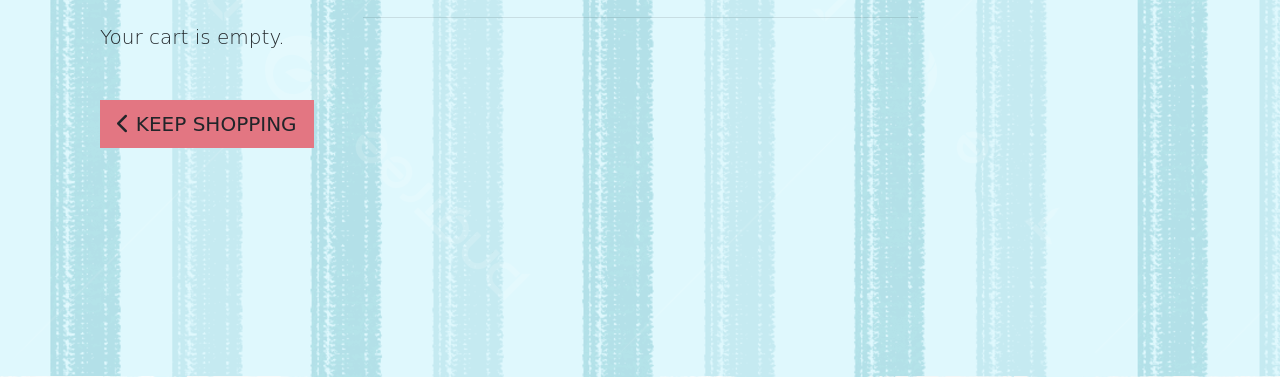
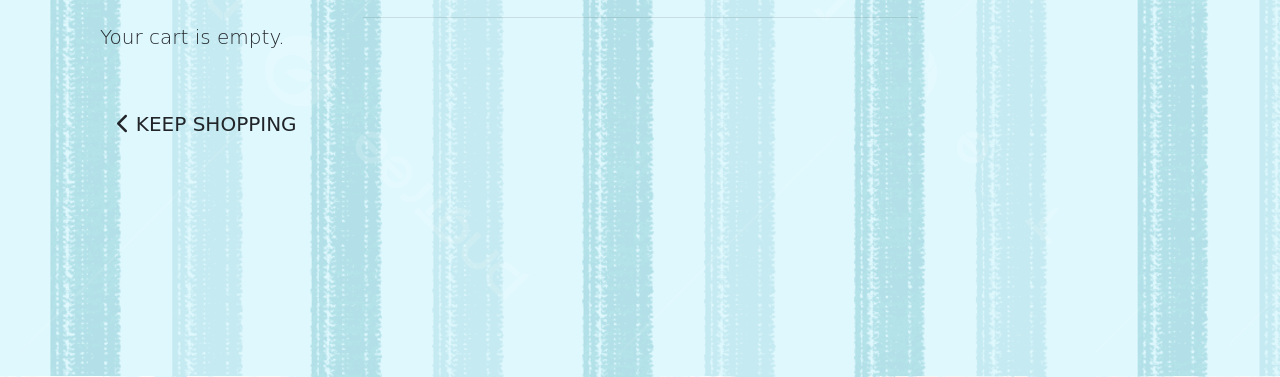
Before and after one commit to hpcoloma/pp5-dough-n-drizzle, a Django app: page /cart/ in a window 1280 px wide. Shown: the part 228-605 px from the top of the page. Run offline with Django 5.2, Linux system fonts and the light colour scheme; some web fonts are replaced.

Commit message:
Update cart views and page, product details page and style

```diff
--- a/cart/urls.py
+++ b/cart/urls.py
@@ -1,3 +1,4 @@
+
 from django.urls import path
 from .import views
 
--- a/products/templates/products/product_detail.html
+++ b/products/templates/products/product_detail.html
@@ -48,6 +48,7 @@
                                     <i class="fas fa-tag mr-1"></i>{{ product.category.friendly_name }}
                                 </a>
                             </p>
+
                             <!-- Add to cart -->
                             <form class="form" action="{% url 'add_to_cart' product.id %}" method="POST">
                                 {% csrf_token %}
--- a/static/css/base.css
+++ b/static/css/base.css
@@ -115,7 +115,7 @@ main {
   color: black !important; /* Ensure text stays black on hover */
 }
 .btn {
-  background-color:#e37682;
+  /* background-color:#e37682; */
 }
 
 .btn:hover {
```
Also changed, not shown: cart/templates/cart/cart.html (line endings or trailing spaces).
